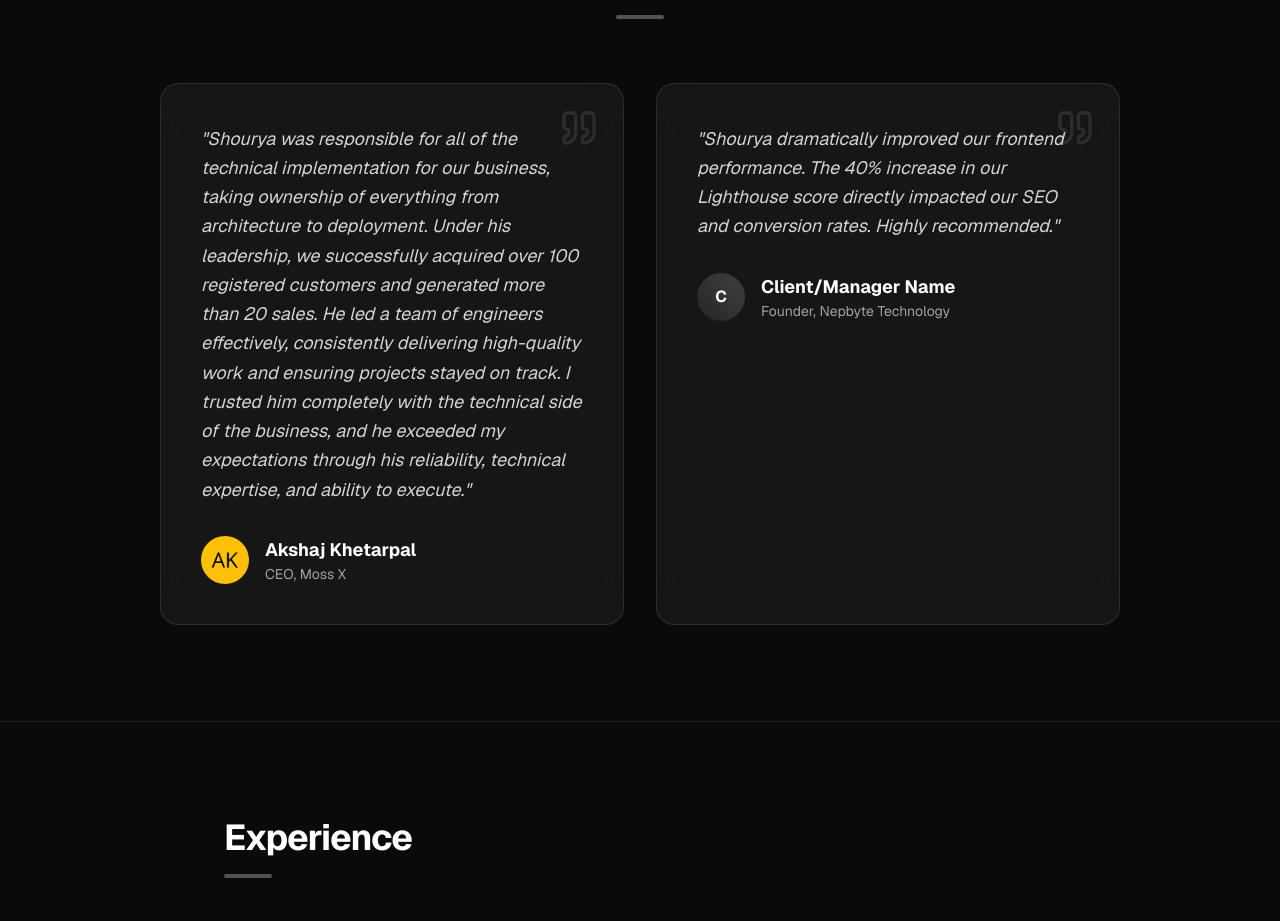
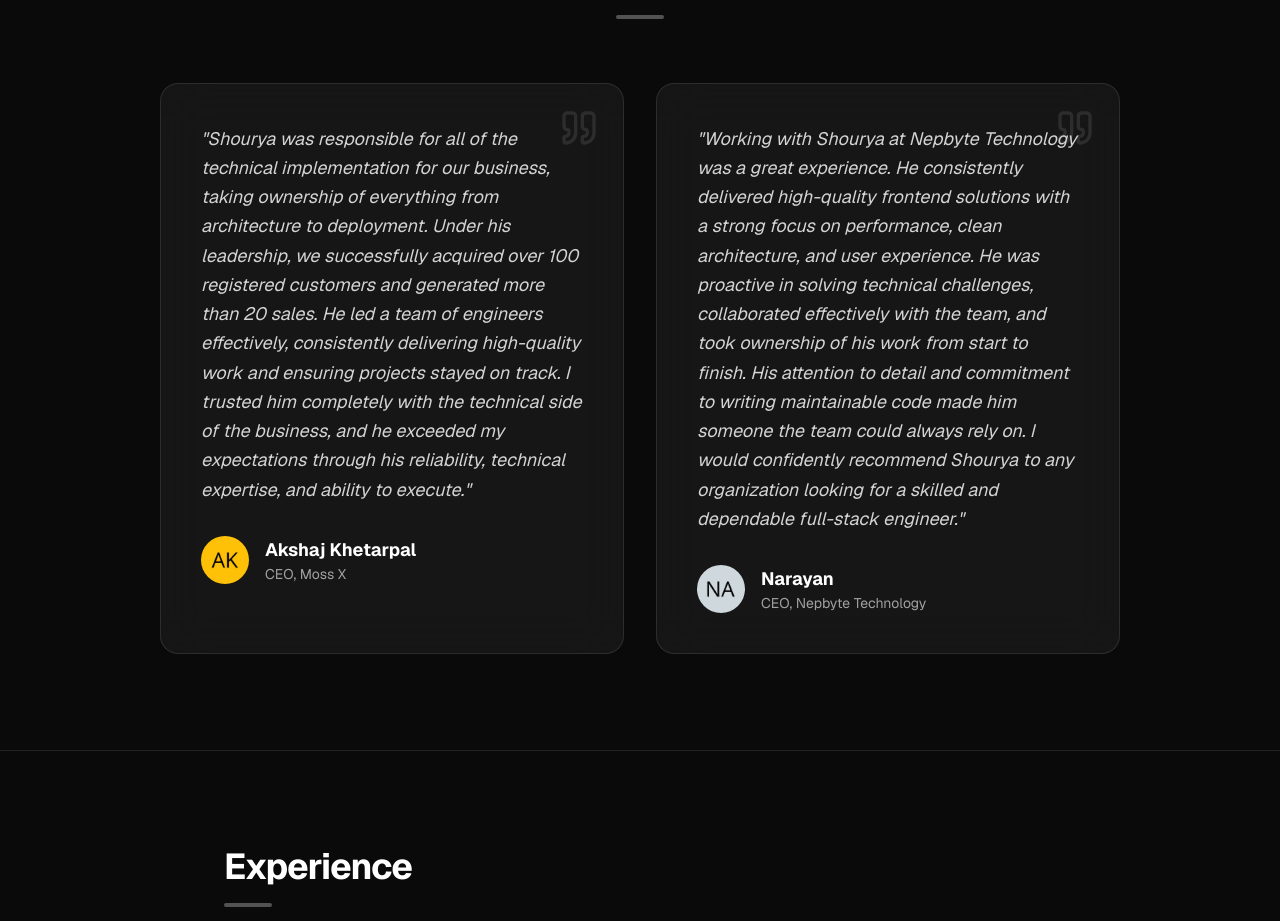
Before and after one commit to ShouryaUpadhyaya/personalWebsite, a Next.js app: page / in a window 1280 px wide. Shown: the part 3540-4461 px from the top of the page. Built offline with nearby package versions, Linux system fonts and the light colour scheme.

Commit message:
content: add Narayan CEO testimonial from Nepbyte Technology

```diff
--- a/data/portfolio.ts
+++ b/data/portfolio.ts
@@ -140,10 +140,11 @@ export const portfolio = {
       text: "Shourya was responsible for all of the technical implementation for our business, taking ownership of everything from architecture to deployment. Under his leadership, we successfully acquired over 100 registered customers and generated more than 20 sales. He led a team of engineers effectively, consistently delivering high-quality work and ensuring projects stayed on track. I trusted him completely with the technical side of the business, and he exceeded my expectations through his reliability, technical expertise, and ability to execute."
     },
     {
-      name: "Client/Manager Name",
-      role: "Founder",
+      name: "Narayan",
+      role: "CEO",
       company: "Nepbyte Technology",
-      text: "Shourya dramatically improved our frontend performance. The 40% increase in our Lighthouse score directly impacted our SEO and conversion rates. Highly recommended."
+      image: "/testimonials/narayan.jpg",
+      text: "Working with Shourya at Nepbyte Technology was a great experience. He consistently delivered high-quality frontend solutions with a strong focus on performance, clean architecture, and user experience. He was proactive in solving technical challenges, collaborated effectively with the team, and took ownership of his work from start to finish. His attention to detail and commitment to writing maintainable code made him someone the team could always rely on. I would confidently recommend Shourya to any organization looking for a skilled and dependable full-stack engineer."
     }
   ],
   faq: [
```
Also changed, not shown: public/testimonials/narayan.jpg (added).
